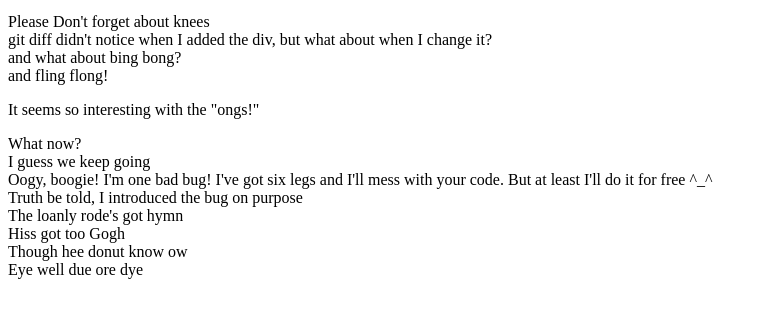
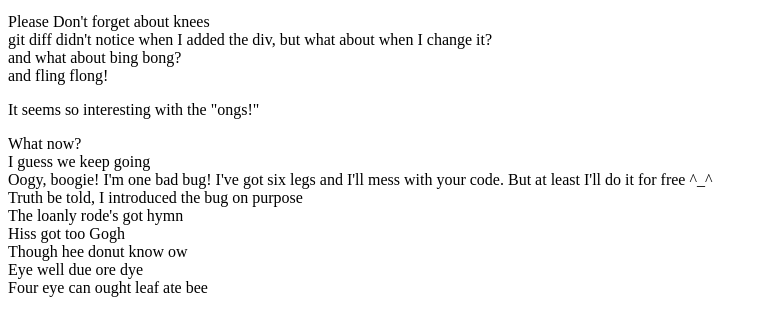
Before and after one commit to CoderDan1983/october2021, a website: page index.html in a window 1280 px wide. Shown: the part 101-436 px from the top of the page, without its empty margins (0-768 px from the left). Drawn offline with Linux system fonts and the light colour scheme.

Commit message:
leaf ate bee

```diff
--- a/index.html
+++ b/index.html
@@ -23,5 +23,6 @@
 		<div>Hiss got too Gogh</div>
 		<div>Though hee donut know ow</div>
 		<div>Eye well due ore dye</div>
+		<div>Four eye can ought leaf ate bee</div>
 	</body>
 </html>
```
